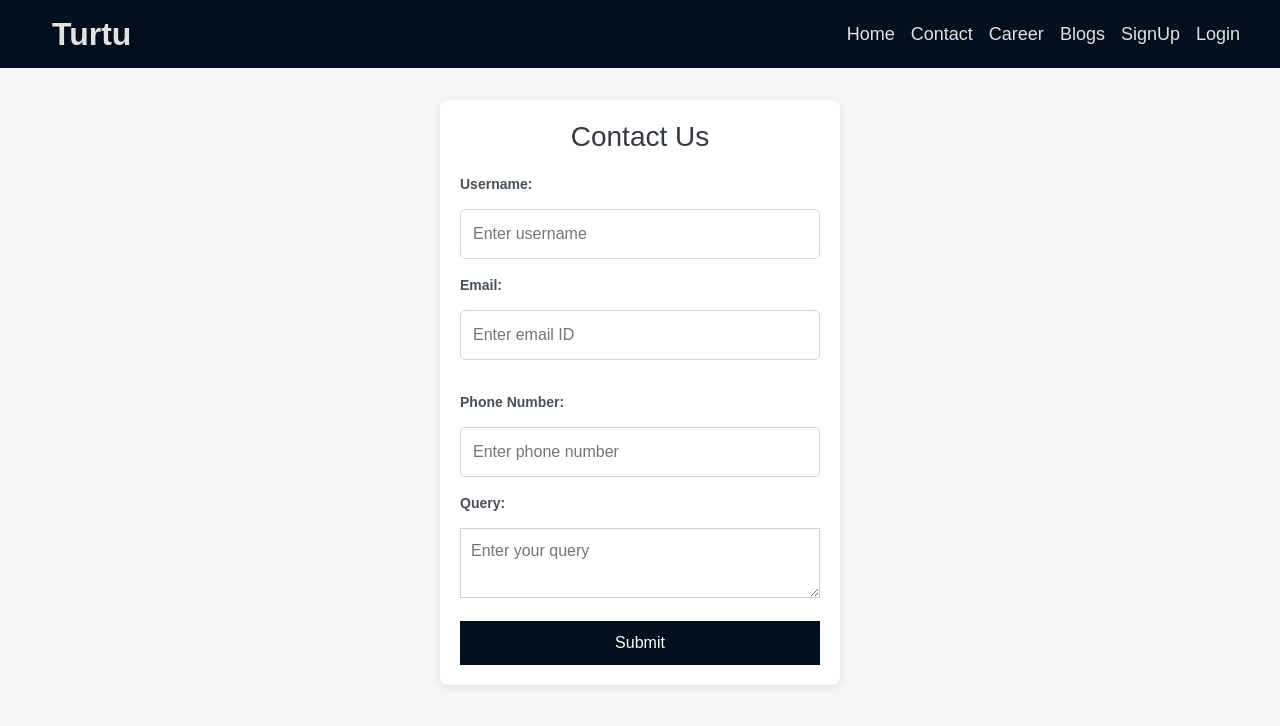
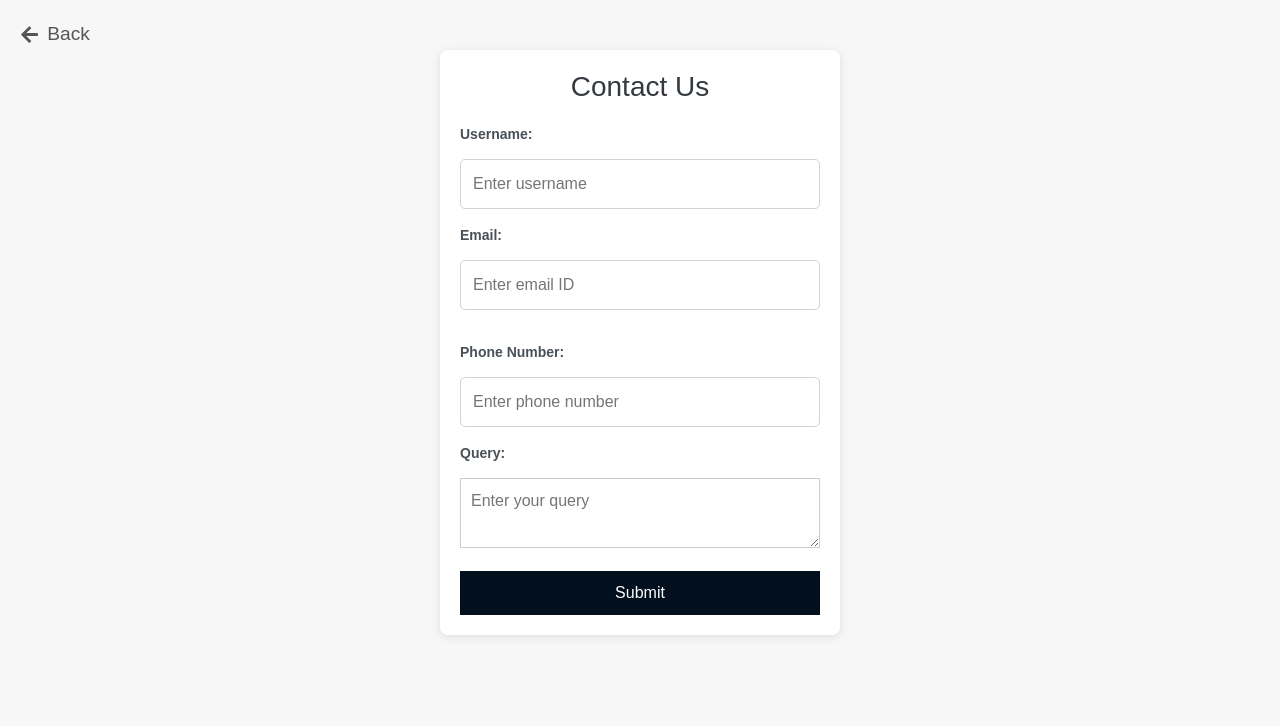
Before and after one commit to mallikarjunmudapaki/TurtuPersonalTest, a React (Create React App) app: page /Contact in a window 1280 px wide. Shown: the top 726 px of the page. Built offline with nearby package versions, Linux system fonts and the light colour scheme.

Commit message:
Updated files

```diff
--- a/src/Components/Contact/Contact.js
+++ b/src/Components/Contact/Contact.js
@@ -1,6 +1,8 @@
 import { useState } from 'react';
 import axios from 'axios';
-import './Contact.css'; // Your CSS file for styling
+import './Contact.css';
+import { FaArrowLeft } from 'react-icons/fa';
+import { useNavigate } from 'react-router-dom';
 
 export default function Contact() {
   const [formValues, setFormValues] = useState({
@@ -11,7 +13,8 @@ export default function Contact() {
   });
   const [formErrors, setFormErrors] = useState({});
   const [isSuccess, setIsSuccess] = useState(false);
-  const [message, setMessage] = useState(''); // Message state for showing feedback
+  const [message, setMessage] = useState('');
+  const navigate = useNavigate();
 
   const handleChange = (e) => {
     const { name, value } = e.target;
@@ -85,9 +88,15 @@ export default function Contact() {
     }
     return errors;
   };
+  const handleBackClick = () => {
+    navigate(-1);
+  };
 
   return (
     <div className='contact-section'>
+        <button className="back-button" onClick={handleBackClick}>
+            <FaArrowLeft /> Back
+          </button>
     <form onSubmit={handleSubmit} className="contact-form">
       <h2>Contact Us</h2>
       {message && <p className={isSuccess ? 'success-message' : 'error-message'}>{message}</p>}
--- a/src/Pages/Blogs/Blogs.css
+++ b/src/Pages/Blogs/Blogs.css
@@ -1,7 +1,7 @@
 /* Blogs.css */
 .sub-blogs-container {
   padding: 40px;
-  max-width: 1200px;
+  /* max-width: 1200px; */
   margin: 0 auto;
   text-align: center;
 }
--- a/src/Pages/Blogs/SubBlogsPage.js
+++ b/src/Pages/Blogs/SubBlogsPage.js
@@ -25,7 +25,11 @@ const SubBlogsPage = () => {
             { title: "Cake Delivery", path:"CakeDelivery", image: img },
             { title: "Cake Delivery", path: "CakeDelivery", image: img }
         ],
-        // Add more blog titles and their corresponding sub-blogs here
+        CakeDelivery: [
+            { title: "Cake Delivery", path:"CakeDelivery", image: img },
+            { title: "Cake Delivery", path: "CakeDelivery", image: img }
+        ],
+
     };
 
     const currentSubBlogs = subBlogs[blogTitle] || [];
@@ -39,7 +43,7 @@ const SubBlogsPage = () => {
                         <Link to={`/blog/${blogTitle}/${subBlog.path}`} className="sub-blog-link">
                             <img src={subBlog.image} alt={subBlog.title} className="sub-blog-image" />
                             <span className="sub-blog-text">{subBlog.title}</span>
-                            <button className='sub-blog-btn'>More details</button>
+                            <button className='sub-blog-btn'>Explore More</button>
                         </Link>
                     </li>
                 ))}
--- a/src/Pages/Contact/ContactPage.css
+++ b/src/Pages/Contact/ContactPage.css
@@ -1,5 +1,5 @@
 .contactpage{
     background-color: #f7f7f7;
     /*height: 100vh;*/
-    padding-top: 100px;
+    padding-top: 50px;
 }
--- a/src/Pages/Contact/ContactPage.js
+++ b/src/Pages/Contact/ContactPage.js
@@ -4,7 +4,7 @@ import './ContactPage.css';
 export default function ContactPage(){
     return(
         <>
-        <Header/>
+
         <div className="contactpage">
         <Contact/>
         </div>
```
